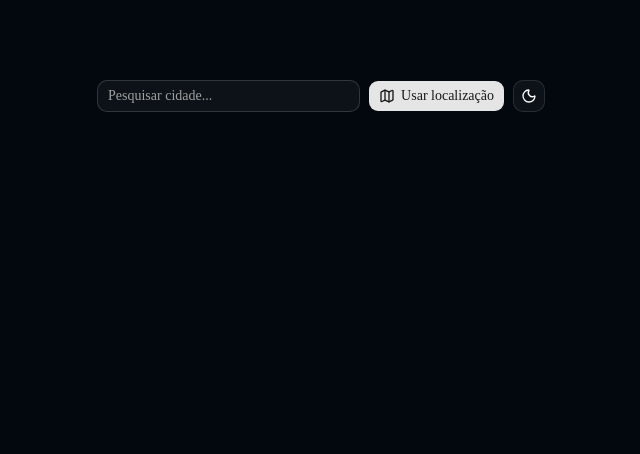
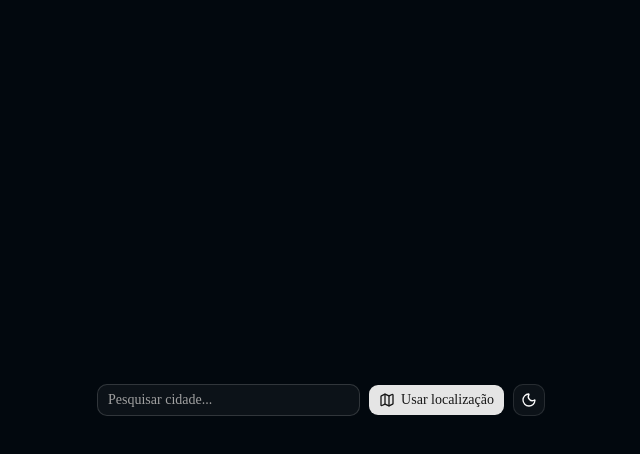
Before and after one commit to marciovin/weather-app, a Next.js app: page / in a window 1280 px wide. Shown: the top 454 px of the page, without its empty margins (319-959 px from the left). Built offline with nearby package versions, Linux system fonts and the light colour scheme.

Commit message:
centralizando a barra de pesquisa

```diff
--- a/app/page.tsx
+++ b/app/page.tsx
@@ -67,7 +67,8 @@ export default function Home() {
   }
 
   return (
-    <div className="min-h-screen bg-background flex flex-col items-center justify-start pt-20 px-4">
+    <div className={`min-h-screen bg-background flex flex-col items-center px-4 transition-all duration-500 ${weatherData ? 'justify-start pt-20' : 'justify-center'}`}>
+
 
       {/* header */}
       <div className="flex gap-2 w-full max-w-md relative">
```
